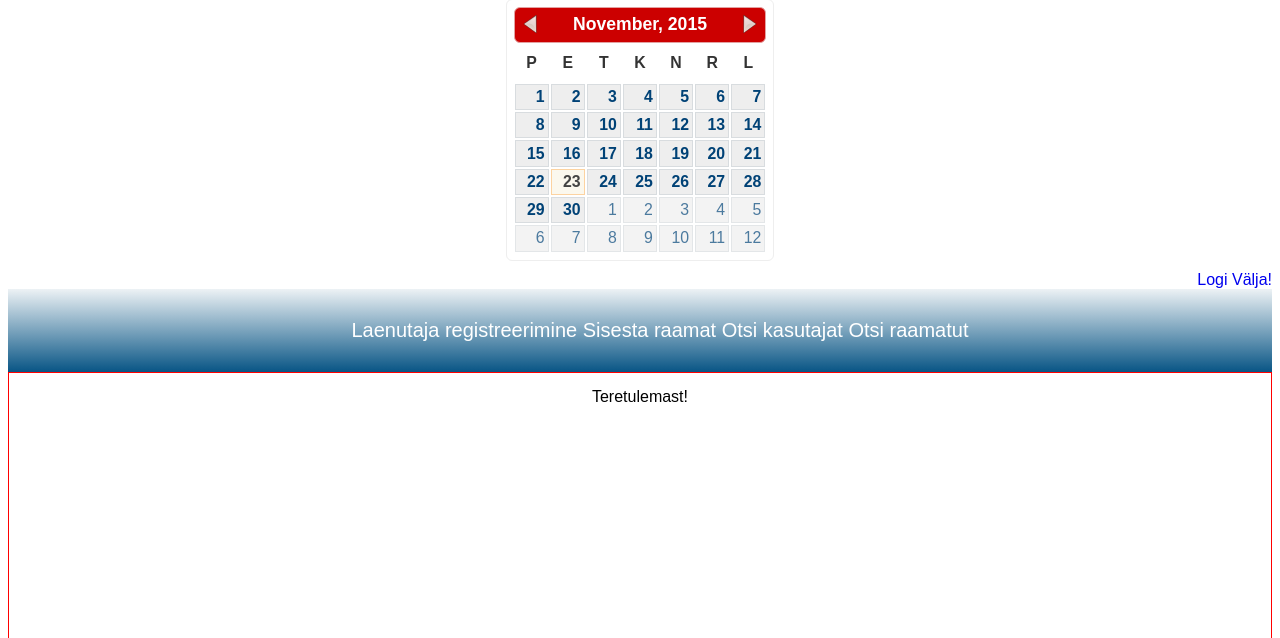
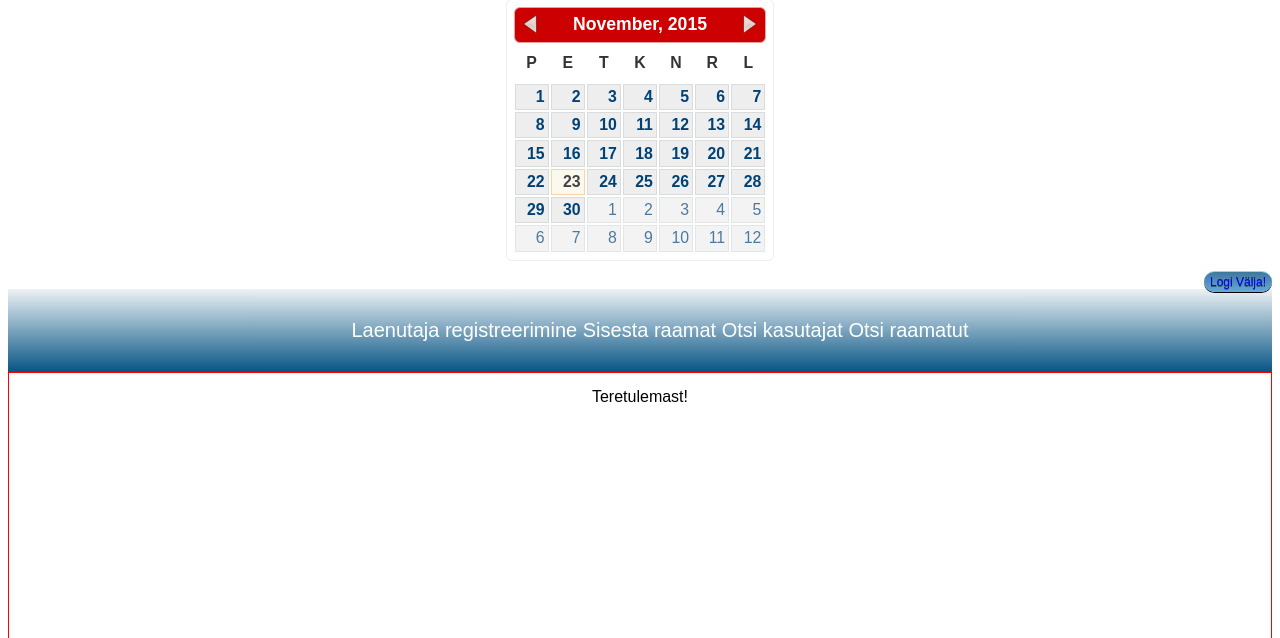
Before and after one commit to vtanel/Raamatukogu, a PHP site: page / in a window 1280 px wide. Shown: the part 81-719 px from the top of the page. Run offline with PHP 8.4, Linux system fonts and the light colour scheme; a user stored in the database is signed in; data comes from the database, SQL or seed files in the repository; some libraries are stand-ins or nearby versions.

Commit message:
logi välja [Delivers #108418436]

```diff
--- a/css/admin_template.css
+++ b/css/admin_template.css
@@ -17,6 +17,7 @@ a {
 
 .log_out {
     float: right;
+
 }
 
 .navbar {
@@ -57,3 +58,37 @@ a {
     padding: 15px 0 0 0;
 
 }
+
+.log_out {
+    border-top: 1px solid #96d1f8;
+    background: #65a9d7;
+    background: -webkit-gradient(linear, left top, left bottom, from(#3e779d), to(#65a9d7));
+    background: -webkit-linear-gradient(top, #3e779d, #65a9d7);
+    background: -moz-linear-gradient(top, #3e779d, #65a9d7);
+    background: -ms-linear-gradient(top, #3e779d, #65a9d7);
+    background: -o-linear-gradient(top, #3e779d, #65a9d7);
+    padding: 3px 6px;
+    -webkit-border-radius: 23px;
+    -moz-border-radius: 23px;
+    border-radius: 23px;
+    -webkit-box-shadow: rgba(0, 0, 0, 1) 0 1px 0;
+    -moz-box-shadow: rgba(0, 0, 0, 1) 0 1px 0;
+    box-shadow: rgba(0, 0, 0, 1) 0 1px 0;
+    text-shadow: rgba(0, 0, 0, .4) 0 1px 0;
+    color: white;
+    font-size: 12px;
+    font-family: 'Lucida Grande', Helvetica, Arial, Sans-Serif;
+    text-decoration: none;
+    vertical-align: middle;
+}
+
+.log_out:hover {
+    border-top-color: #28597a;
+    background: #28597a;
+    color: #ccc;
+}
+
+.log_out:active {
+    border-top-color: #1b435e;
+    background: #1b435e;
+}
```
